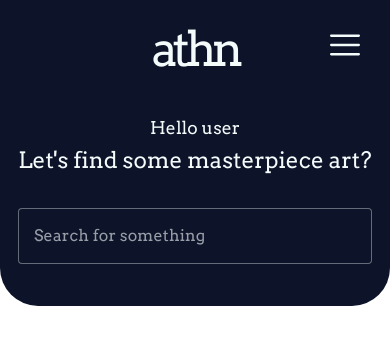
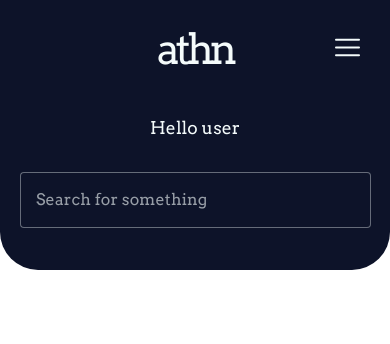
Before and after one commit to vitorlofonseca/athn, a Vue app: page / in a window 390 px wide. Shown: the top 344 px of the page. Built offline with nearby package versions, Linux system fonts and the light colour scheme.

Commit message:
Responsivity in topbar

```diff
--- a/src/components/AppTitle.vue
+++ b/src/components/AppTitle.vue
@@ -5,6 +5,8 @@
 </template>
 
 <style lang="scss" scoped>
+@import "@/styling/breakpoints.scss";
+
 .title {
   font-style: normal;
   font-weight: 400;
@@ -16,4 +18,10 @@
 
   color: var(--vt-c-white-soft);
 }
+
+@media screen and (max-width: $small) {
+  .title {
+    font-size: 42px;
+  }
+}
 </style>
--- a/src/components/Topbar/Topbar.vue
+++ b/src/components/Topbar/Topbar.vue
@@ -22,8 +22,6 @@ onMounted(() => {
       alt="Hamburger menu button"
       src="@/assets/icons/navigation/hamburger-menu.svg"
       class="hamburger-menu-btn"
-      width="30"
-      height="30"
       @click="drawerIsOpened = !drawerIsOpened"
     />
 
@@ -40,11 +38,22 @@ onMounted(() => {
 </template>
 
 <style lang="scss" scoped>
+@import "@/styling/breakpoints.scss";
+
+.welcoming-section {
+  width: 90%;
+}
+
 .welcoming-section,
 .container {
   display: flex;
   align-items: center;
   flex-direction: column;
+
+  img {
+    width: 30px;
+    height: 30px;
+  }
 }
 
 .hamburger-menu-btn {
@@ -90,4 +99,20 @@ onMounted(() => {
     }
   }
 }
+
+@media screen and (max-width: $small) {
+  .welcoming-section {
+    h2 {
+      display: none;
+    }
+  }
+
+  .container {
+    .hamburger-menu-btn {
+      margin-top: 15px;
+      width: 25px;
+      height: 25px;
+    }
+  }
+}
 </style>
--- /dev/null
+++ b/src/styling/breakpoints.scss
@@ -0,0 +1,4 @@
+$small: 576px;
+$medium: 768px;
+$large: 992px;
+$x-large: 1200px;
```
